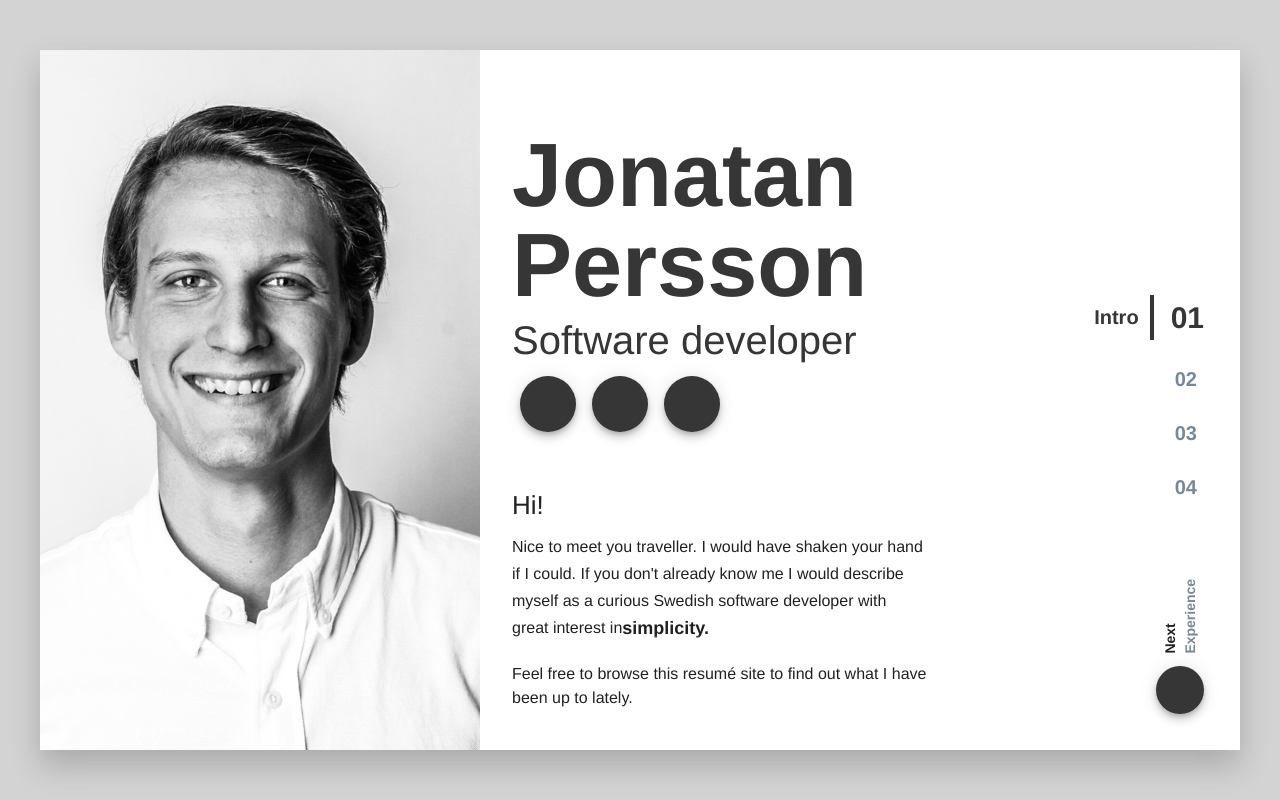
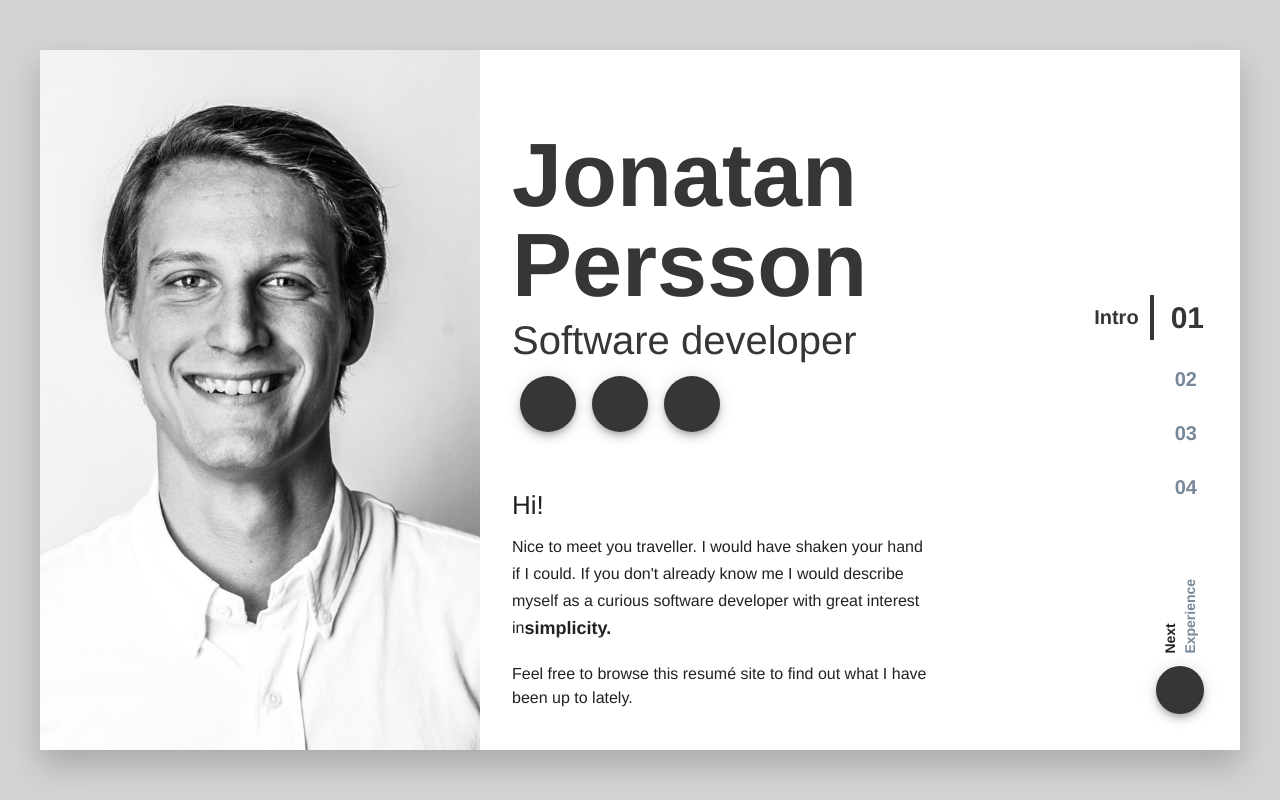
Before and after one commit to jonatanpersson123/cv, a Vue app in the folder frontend/: page /#/ in a window 1280 px wide. Built offline with nearby package versions, Linux system fonts and the light colour scheme; some icons are missing.

Commit message:
Adjustments to intro text.

```diff
--- a/frontend/src/components/Intro.vue
+++ b/frontend/src/components/Intro.vue
@@ -12,7 +12,7 @@
             <intro-portrait v-if="$vuetify.breakpoint.mdAndDown" class="animated fadeIn delay-2000"></intro-portrait>
             <div class="intro-description animated fadeIn delay-2000">
                 <p class="description-header">Hi!</p>
-                <p class="description-top">Nice to meet you traveller. I would have shaken your hand if I could. If you don't already know me I would describe myself as a curious Swedish software developer with great interest in</p>
+                <p class="description-top">Nice to meet you traveller. I would have shaken your hand if I could. If you don't already know me I would describe myself as a curious software developer with great interest in</p>
                 <word-ticker :wordList="wordList"></word-ticker>
                 <p class="description-bottom">Feel free to browse this resumé site to find out what I have been up to lately.</p>
             </div>
@@ -35,7 +35,7 @@ export default {
         return {
             buttonList: [
                 { icon: 'regular/envelope', text: 'jonatanpersson123@gmail.com', link: 'mailto:jonatanpersson123@gmail.com', openSelf: true },
-                { icon: 'phone', text: '+46708853878', scale: 1.5, link: 'tel:0046708853878', openSelf: true },
+                { icon: 'phone', text: '+46 708 85 38 678', scale: 1.5, link: 'tel:0046708853878', openSelf: true },
                 { icon: 'brands/github', text: 'github.com/jonatanpersson123', scale: 2, link: 'https://github.com/jonatanpersson123' }
             ],
             wordList: ['eHealth.', 'user experience.', 'graphic design.', 'simplicity.', 'food.', 'sports.', 'user interaction.', 'optimization.', 'adventures.']
@@ -90,6 +90,7 @@ section {
 
 .description-header {
     font-size: 26px;
+    font-weight: 500;
     margin-bottom: 8px;
 }
 
```
